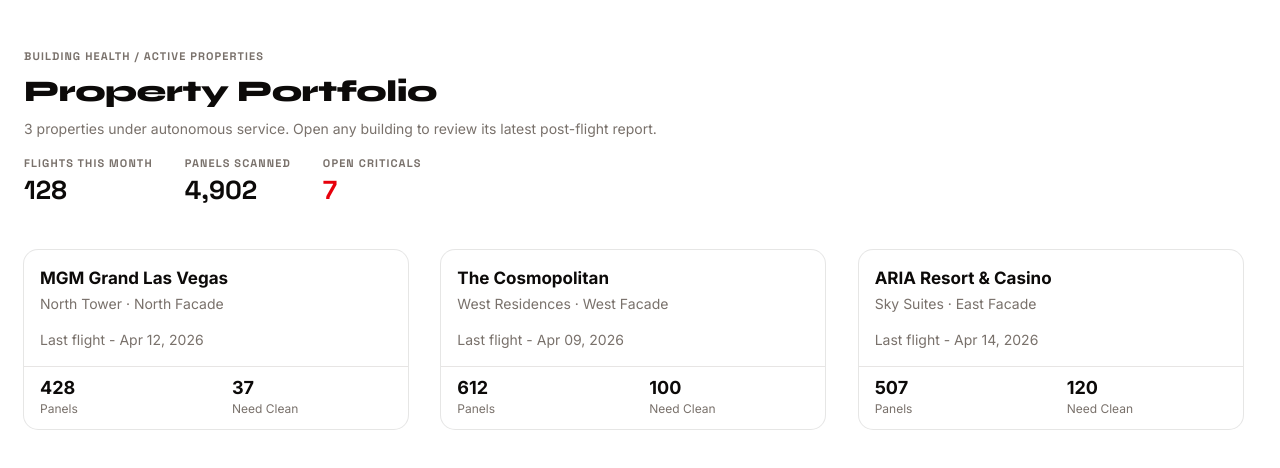
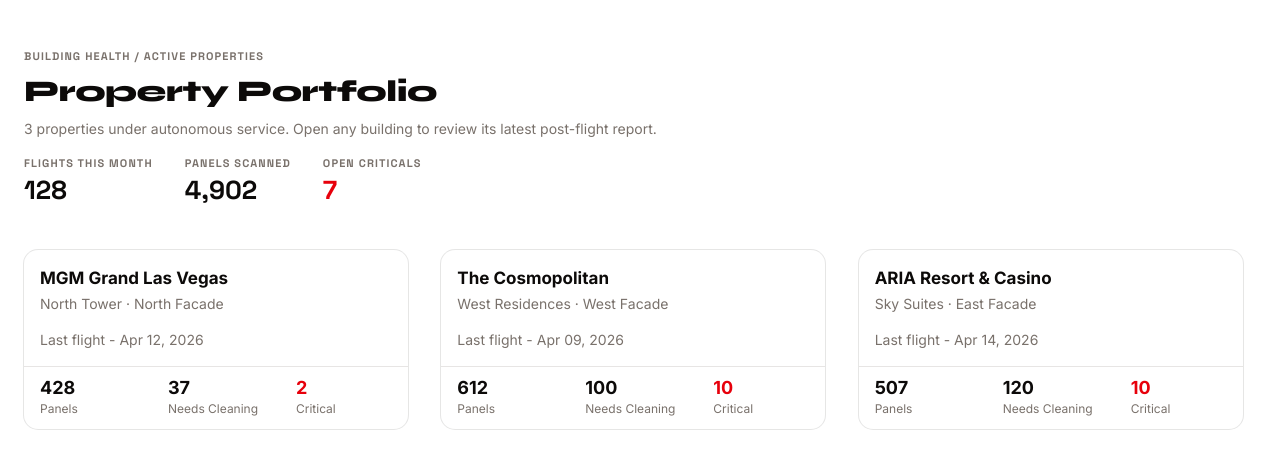
Before and after one commit to GagambaDev/portal, a Next.js app: page /portfolio in a window 1280 px wide. Shown: the top 468 px of the page. Built offline with nearby package versions, Linux system fonts and the light colour scheme.

Commit message:
Add critical panel count to card stats

```diff
--- a/components/portfolio/PortfolioCard.tsx
+++ b/components/portfolio/PortfolioCard.tsx
@@ -51,7 +51,7 @@
               Last flight - {formattedLastFlightDate}
             </p>
           </CardContent>
-          <CardFooter className="grid grid-cols-2 border-border bg-transparent px-0 py-0">
+          <CardFooter className="grid grid-cols-3 border-border bg-transparent px-0 py-0">
             <PortfolioStats property={property} />
           </CardFooter>
         </Card>
--- a/components/portfolio/PortfolioStats.tsx
+++ b/components/portfolio/PortfolioStats.tsx
@@ -9,21 +9,27 @@
 }
 
 export default function PortfolioStats({ property }: PortfolioStatsProps) {
-  const { panelCount, dirtyPanelCount } = property
+  const { panelCount, dirtyPanelCount, criticalPanelCount } = property
 
   return (
     <>
       <div className="px-4 py-3">
         <p className="text-[18px] leading-none font-bold text-ink">
-          {panelCount}
+          {panelCount.toLocaleString()}
         </p>
         <p className="mt-1 text-xs text-muted-foreground">Panels</p>
       </div>
       <div className="px-4 py-3">
         <p className="text-[18px] leading-none font-bold text-ink">
-          {dirtyPanelCount}
+          {dirtyPanelCount.toLocaleString()}
         </p>
-        <p className="mt-1 text-xs text-muted-foreground">Need Clean</p>
+        <p className="mt-1 text-xs text-muted-foreground">Needs Cleaning</p>
+      </div>
+      <div className="px-4 py-3">
+        <p className={`text-[18px] leading-none font-bold ${criticalPanelCount > 0 ? "text-destructive" : "text-ink"}`}>
+          {criticalPanelCount.toLocaleString()}
+        </p>
+        <p className="mt-1 text-xs text-muted-foreground">Critical</p>
       </div>
     </>
   )
```
